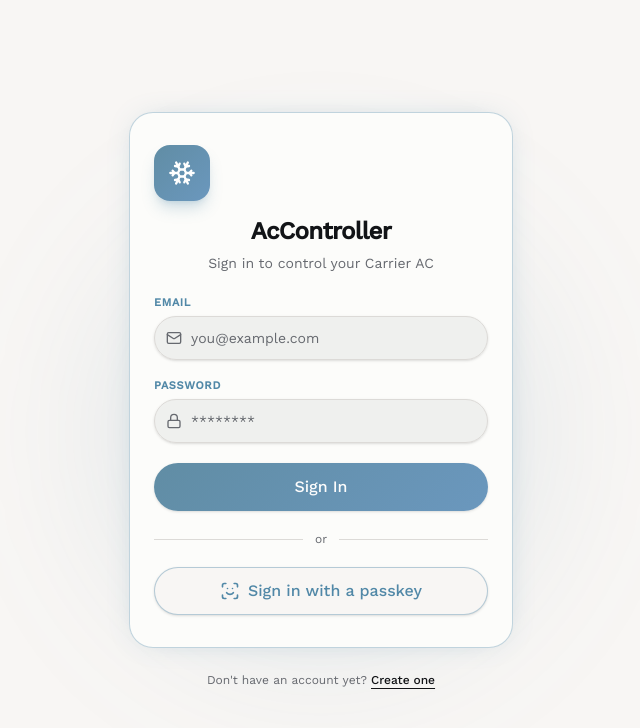
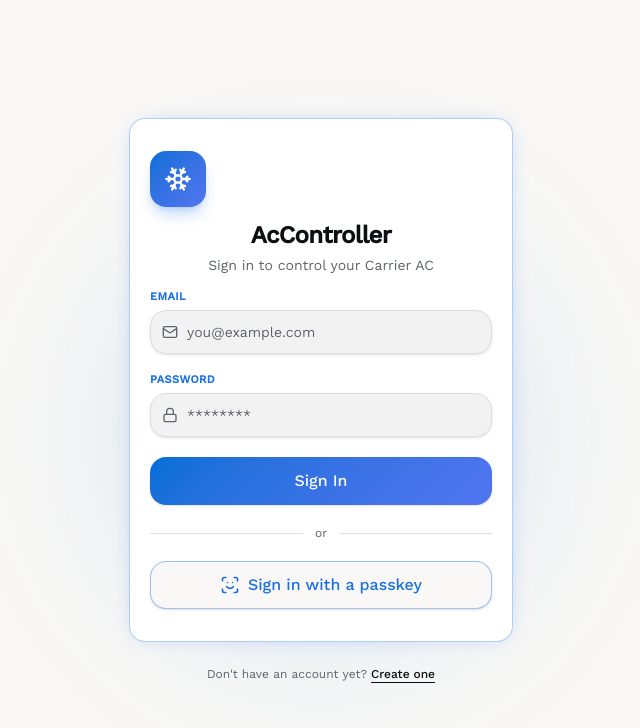
Before and after one commit to Omar-Raslan-16006931/AcController, a React (Vite) app in the folder frontend/: page /login in a window 1280 px wide. Shown: the top 728 px of the page, without its empty margins (319-959 px from the left). Built offline with nearby package versions, Linux system fonts and the light colour scheme; no server answers.

Commit message:
style(remote): redesign remote page controls

```diff
--- a/frontend/src/components/ui/card.tsx
+++ b/frontend/src/components/ui/card.tsx
@@ -7,7 +7,7 @@
     <div
       data-slot="card"
       className={cn(
-        "bg-card text-card-foreground flex flex-col gap-6 rounded-3xl border shadow-sm",
+        "bg-card text-card-foreground flex flex-col gap-4 rounded-2xl border shadow-sm",
         className
       )}
       {...props}
@@ -20,7 +20,7 @@
     <div
       data-slot="card-header"
       className={cn(
-        "@container/card-header grid auto-rows-min grid-rows-[auto_auto] items-start gap-1.5 px-6 pt-6 has-[data-slot=card-action]:grid-cols-[1fr_auto]",
+        "@container/card-header grid auto-rows-min grid-rows-[auto_auto] items-start gap-1 px-5 pt-5 has-[data-slot=card-action]:grid-cols-[1fr_auto]",
         className
       )}
       {...props}
@@ -63,7 +63,7 @@
 
 function CardContent({ className, ...props }: React.ComponentProps<"div">) {
   return (
-    <div data-slot="card-content" className={cn("px-6", className)} {...props} />
+    <div data-slot="card-content" className={cn("px-5", className)} {...props} />
   )
 }
 
@@ -71,7 +71,7 @@
   return (
     <div
       data-slot="card-footer"
-      className={cn("flex items-center px-6 pb-6 [.border-t]:pt-6", className)}
+      className={cn("flex items-center px-5 pb-5 [.border-t]:pt-5", className)}
       {...props}
     />
   )
--- a/frontend/src/features/remote/temperature-dial.tsx
+++ b/frontend/src/features/remote/temperature-dial.tsx
@@ -9,10 +9,10 @@
 const END_ANGLE = 135
 const SWEEP = END_ANGLE - START_ANGLE
 
-const SIZE = 300
+const SIZE = 220
 const CENTER = SIZE / 2
-const RADIUS = 124
-const STROKE = 14
+const RADIUS = 92
+const STROKE = 10
 
 function angleForValue(value: number) {
   const t = (value - MIN_TEMP) / (MAX_TEMP - MIN_TEMP)
@@ -39,10 +39,9 @@
 }
 
 /**
- * A frictionless, single-purpose circular dial: drag (or tap) anywhere on
- * the ring to preview a temperature in real time, release to commit it.
- * Committing only on release/keypress — not on every pointermove — keeps
- * this from firing a flood of requests mid-drag.
+ * Drag (or tap) anywhere on the ring to preview a temperature in real time,
+ * release to commit it. Committing only on release/keypress — not on every
+ * pointermove — keeps this from firing a flood of requests mid-drag.
  */
 export function TemperatureDial({
   value,
@@ -111,10 +110,9 @@
   const handlePos = polarToCartesian(angleForValue(displayValue))
   const settleTransition = isDragging
     ? { duration: 0 }
-    : { type: "spring" as const, stiffness: 320, damping: 28 }
+    : { type: "spring" as const, stiffness: 340, damping: 30 }
 
   return (
-    <div className="flex flex-col items-center gap-3">
     <div
       role="slider"
       tabIndex={disabled ? -1 : 0}
@@ -133,74 +131,43 @@
       <svg
         ref={svgRef}
         viewBox={`0 0 ${SIZE} ${SIZE}`}
-          className="size-64 cursor-pointer sm:size-72"
+        className="size-44 cursor-pointer sm:size-48"
         onPointerDown={handlePointerDown}
         onPointerMove={handlePointerMove}
         onPointerUp={handlePointerUp}
         onPointerCancel={handlePointerUp}
       >
-          <path
-            d={trackPath}
-            fill="none"
-            stroke="var(--color-border)"
-            strokeWidth={STROKE}
-            strokeLinecap="round"
-          />
+        <path d={trackPath} fill="none" stroke="var(--color-border)" strokeWidth={STROKE} strokeLinecap="round" />
         {fillPath && (
-            <path
-              d={fillPath}
-              fill="none"
-              stroke="var(--color-frost)"
-              strokeWidth={STROKE}
-              strokeLinecap="round"
-            />
+          <path d={fillPath} fill="none" stroke="var(--color-frost)" strokeWidth={STROKE} strokeLinecap="round" />
         )}
         <motion.circle
           cx={handlePos.x}
           cy={handlePos.y}
-            r={STROKE / 2 + 5}
+          r={STROKE / 2 + 4}
           fill="var(--color-background)"
           stroke="var(--color-frost)"
-            strokeWidth={3}
+          strokeWidth={2.5}
           animate={{ cx: handlePos.x, cy: handlePos.y }}
           transition={settleTransition}
         />
-          <text
-            x={polarToCartesian(START_ANGLE).x}
-            y={polarToCartesian(START_ANGLE).y}
-            textAnchor="middle"
-            dominantBaseline="hanging"
-            className="fill-muted-foreground font-heading text-[11px]"
-          >
-            {MIN_TEMP}°
-          </text>
-          <text
-            x={polarToCartesian(END_ANGLE).x}
-            y={polarToCartesian(END_ANGLE).y}
-            textAnchor="middle"
-            dominantBaseline="hanging"
-            className="fill-muted-foreground font-heading text-[11px]"
-          >
-            {MAX_TEMP}°
-          </text>
       </svg>
 
       <div className="pointer-events-none absolute inset-0 flex flex-col items-center justify-center">
         <AnimatePresence mode="popLayout">
           <motion.div
             key={displayValue}
-              initial={{ opacity: 0, y: 14, scale: 0.9 }}
+            initial={{ opacity: 0, y: 10, scale: 0.9 }}
             animate={{ opacity: 1, y: 0, scale: 1 }}
-              exit={{ opacity: 0, y: -14, scale: 0.9 }}
-              transition={{ type: "spring", stiffness: 380, damping: 28 }}
-              className="font-heading text-7xl font-bold tabular-nums sm:text-8xl"
+            exit={{ opacity: 0, y: -10, scale: 0.9 }}
+            transition={{ type: "spring", stiffness: 400, damping: 30 }}
+            className="font-heading text-4xl font-bold tabular-nums sm:text-5xl"
           >
             {displayValue}
-              <span className="text-muted-foreground align-top text-2xl font-medium">°</span>
+            <span className="text-muted-foreground align-top text-base font-medium">°</span>
           </motion.div>
         </AnimatePresence>
-          <p className="text-muted-foreground mt-1 text-xs font-light">Drag the ring to adjust</p>
-        </div>
+        <p className="text-muted-foreground mt-0.5 text-[10px]">{MIN_TEMP}°–{MAX_TEMP}°C</p>
       </div>
     </div>
   )
--- a/frontend/src/index.css
+++ b/frontend/src/index.css
@@ -53,105 +53,102 @@
 }
 
 :root {
-  --radius: 1.25rem;
+  --radius: 0.75rem;
 
-  /* Light — soft, warm-neutral off-white. Not clinical pure white. */
-  --background: oklch(0.975 0.004 80);
-  --foreground: oklch(0.19 0.006 260);
-  --card: oklch(0.99 0.002 80);
-  --card-foreground: oklch(0.19 0.006 260);
-  --popover: oklch(0.99 0.002 80);
-  --popover-foreground: oklch(0.19 0.006 260);
-  --primary: oklch(0.6 0.075 235);
+  --background: oklch(0.98 0.003 90);
+  --foreground: oklch(0.17 0.008 260);
+  --card: oklch(1 0 0);
+  --card-foreground: oklch(0.17 0.008 260);
+  --popover: oklch(1 0 0);
+  --popover-foreground: oklch(0.17 0.008 260);
+  /* Confident, saturated indigo-blue — not washed out. */
+  --primary: oklch(0.56 0.19 258);
   --primary-foreground: oklch(0.99 0 0);
-  --secondary: oklch(0.94 0.004 80);
-  --secondary-foreground: oklch(0.25 0.006 260);
-  --muted: oklch(0.945 0.004 80);
-  --muted-foreground: oklch(0.52 0.01 260);
-  --accent: oklch(0.93 0.012 235);
-  --accent-foreground: oklch(0.25 0.02 235);
-  --destructive: oklch(0.58 0.2 25);
+  --secondary: oklch(0.955 0.004 260);
+  --secondary-foreground: oklch(0.25 0.008 260);
+  --muted: oklch(0.955 0.004 260);
+  --muted-foreground: oklch(0.5 0.012 260);
+  --accent: oklch(0.93 0.03 258);
+  --accent-foreground: oklch(0.3 0.05 258);
+  --destructive: oklch(0.58 0.22 25);
   --destructive-foreground: oklch(0.985 0 0);
-  --success: oklch(0.6 0.14 155);
+  --success: oklch(0.62 0.16 155);
   --success-foreground: oklch(0.985 0 0);
-  --warning: oklch(0.72 0.14 75);
-  --warning-foreground: oklch(0.19 0.006 260);
-  /* Single muted "frost" accent — the only saturated-ish color, reserved
-     for active/selected states. Everything else is monochrome. */
-  --frost: oklch(0.6 0.075 235);
-  --frost-from: oklch(0.62 0.06 232);
-  --frost-to: oklch(0.66 0.075 245);
+  --warning: oklch(0.75 0.16 75);
+  --warning-foreground: oklch(0.17 0.008 260);
+  --frost: oklch(0.56 0.19 258);
+  --frost-from: oklch(0.55 0.18 255);
+  --frost-to: oklch(0.6 0.19 268);
   --mint: var(--frost);
   --glow: var(--frost);
   --brand-from: var(--frost-from);
   --brand-to: var(--frost-to);
-  --tint-cool: oklch(0.7 0.09 235 / 14%);
-  --tint-heat: oklch(0.72 0.1 55 / 14%);
-  --border: oklch(0.89 0.005 80);
-  --input: oklch(0.89 0.005 80);
-  --ring: oklch(0.6 0.075 235 / 0.45);
-  --chart-1: oklch(0.6 0.09 235);
-  --chart-2: oklch(0.65 0.1 190);
-  --chart-3: oklch(0.68 0.11 145);
-  --chart-4: oklch(0.72 0.12 80);
-  --chart-5: oklch(0.62 0.14 25);
-  --sidebar: oklch(0.975 0.004 80);
-  --sidebar-foreground: oklch(0.19 0.006 260);
-  --sidebar-primary: oklch(0.6 0.075 235);
+  --tint-cool: oklch(0.65 0.13 250 / 12%);
+  --tint-heat: oklch(0.7 0.15 50 / 12%);
+  --border: oklch(0.9 0.006 260);
+  --input: oklch(0.9 0.006 260);
+  --ring: oklch(0.56 0.19 258 / 0.45);
+  --chart-1: oklch(0.56 0.19 258);
+  --chart-2: oklch(0.65 0.14 190);
+  --chart-3: oklch(0.68 0.15 145);
+  --chart-4: oklch(0.72 0.15 80);
+  --chart-5: oklch(0.62 0.18 25);
+  --sidebar: oklch(0.98 0.003 90);
+  --sidebar-foreground: oklch(0.17 0.008 260);
+  --sidebar-primary: oklch(0.56 0.19 258);
   --sidebar-primary-foreground: oklch(0.99 0 0);
-  --sidebar-accent: oklch(0.93 0.012 235);
-  --sidebar-accent-foreground: oklch(0.25 0.02 235);
-  --sidebar-border: oklch(0.89 0.005 80);
-  --sidebar-ring: oklch(0.6 0.075 235 / 0.45);
+  --sidebar-accent: oklch(0.93 0.03 258);
+  --sidebar-accent-foreground: oklch(0.3 0.05 258);
+  --sidebar-border: oklch(0.9 0.006 260);
+  --sidebar-ring: oklch(0.56 0.19 258 / 0.45);
 }
 
 .dark {
-  /* Dark — matte charcoal. Neutral, not blue/violet-tinted. */
-  --background: oklch(0.16 0.003 260);
-  --foreground: oklch(0.93 0.003 80);
-  --card: oklch(0.205 0.004 260);
-  --card-foreground: oklch(0.93 0.003 80);
-  --popover: oklch(0.205 0.004 260);
-  --popover-foreground: oklch(0.93 0.003 80);
-  --primary: oklch(0.74 0.08 232);
-  --primary-foreground: oklch(0.14 0.02 235);
-  --secondary: oklch(0.26 0.004 260);
-  --secondary-foreground: oklch(0.93 0.003 80);
-  --muted: oklch(0.26 0.004 260);
-  --muted-foreground: oklch(0.65 0.006 260);
-  --accent: oklch(0.3 0.025 235);
-  --accent-foreground: oklch(0.93 0.01 235);
-  --destructive: oklch(0.68 0.19 25);
+  --background: oklch(0.15 0.005 260);
+  --foreground: oklch(0.94 0.004 90);
+  --card: oklch(0.195 0.006 260);
+  --card-foreground: oklch(0.94 0.004 90);
+  --popover: oklch(0.195 0.006 260);
+  --popover-foreground: oklch(0.94 0.004 90);
+  --primary: oklch(0.68 0.17 258);
+  --primary-foreground: oklch(0.13 0.02 258);
+  --secondary: oklch(0.25 0.006 260);
+  --secondary-foreground: oklch(0.94 0.004 90);
+  --muted: oklch(0.25 0.006 260);
+  --muted-foreground: oklch(0.64 0.01 260);
+  --accent: oklch(0.28 0.04 258);
+  --accent-foreground: oklch(0.85 0.05 258);
+  --destructive: oklch(0.68 0.2 25);
   --destructive-foreground: oklch(0.99 0 0);
-  --success: oklch(0.73 0.14 155);
-  --success-foreground: oklch(0.14 0.03 155);
-  --warning: oklch(0.78 0.14 75);
-  --warning-foreground: oklch(0.16 0.01 75);
-  --frost: oklch(0.74 0.08 232);
-  --frost-from: oklch(0.68 0.07 228);
-  --frost-to: oklch(0.78 0.08 240);
+  --success: oklch(0.72 0.15 155);
+  --success-foreground: oklch(0.13 0.03 155);
+  --warning: oklch(0.78 0.15 75);
+  --warning-foreground: oklch(0.15 0.01 75);
+  --frost: oklch(0.68 0.17 258);
+  --frost-from: oklch(0.63 0.16 253);
+  --frost-to: oklch(0.72 0.17 270);
   --mint: var(--frost);
   --glow: var(--frost);
   --brand-from: var(--frost-from);
   --brand-to: var(--frost-to);
-  --tint-cool: oklch(0.55 0.09 235 / 18%);
-  --tint-heat: oklch(0.58 0.11 55 / 18%);
-  --border: oklch(1 0 0 / 0.08);
-  --input: oklch(1 0 0 / 0.07);
-  --ring: oklch(0.74 0.08 232 / 0.5);
-  --chart-1: oklch(0.74 0.08 232);
-  --chart-2: oklch(0.7 0.1 190);
-  --chart-3: oklch(0.74 0.11 145);
-  --chart-4: oklch(0.78 0.12 80);
-  --chart-5: oklch(0.7 0.15 25);
-  --sidebar: oklch(0.18 0.004 260);
-  --sidebar-foreground: oklch(0.93 0.003 80);
-  --sidebar-primary: oklch(0.74 0.08 232);
-  --sidebar-primary-foreground: oklch(0.14 0.02 235);
-  --sidebar-accent: oklch(0.3 0.025 235);
-  --sidebar-accent-foreground: oklch(0.93 0.01 235);
-  --sidebar-border: oklch(1 0 0 / 0.08);
-  --sidebar-ring: oklch(0.74 0.08 232 / 0.5);
+  --tint-cool: oklch(0.55 0.13 250 / 16%);
+  --tint-heat: oklch(0.6 0.15 50 / 16%);
+  --border: oklch(1 0 0 / 0.09);
+  --input: oklch(1 0 0 / 0.08);
+  --ring: oklch(0.68 0.17 258 / 0.5);
+  --chart-1: oklch(0.68 0.17 258);
+  --chart-2: oklch(0.7 0.14 190);
+  --chart-3: oklch(0.74 0.15 145);
+  --chart-4: oklch(0.78 0.15 80);
+  --chart-5: oklch(0.7 0.18 25);
+  --sidebar: oklch(0.17 0.006 260);
+  --sidebar-foreground: oklch(0.94 0.004 90);
+  --sidebar-primary: oklch(0.68 0.17 258);
+  --sidebar-primary-foreground: oklch(0.13 0.02 258);
+  --sidebar-accent: oklch(0.28 0.04 258);
+  --sidebar-accent-foreground: oklch(0.85 0.05 258);
+  --sidebar-border: oklch(1 0 0 / 0.09);
+  --sidebar-ring: oklch(0.68 0.17 258 / 0.5);
 }
 
 @layer base {
@@ -177,23 +174,20 @@
     scrollbar-width: none;
   }
 
-  /* Soft glass surface for floating elements (drawer, dial card, pending bar). */
   .glass {
-    background: color-mix(in oklch, var(--card) 72%, transparent);
-    backdrop-filter: blur(24px) saturate(150%);
-    -webkit-backdrop-filter: blur(24px) saturate(150%);
-    border: 1px solid color-mix(in oklch, var(--foreground) 8%, transparent);
+    background: color-mix(in oklch, var(--card) 80%, transparent);
+    backdrop-filter: blur(16px) saturate(150%);
+    -webkit-backdrop-filter: blur(16px) saturate(150%);
+    border: 1px solid color-mix(in oklch, var(--foreground) 7%, transparent);
   }
 
-  /* Barely-there two-stop gradient within the frost hue family — used
-     sparingly (icon badge), never a bold rainbow gradient. */
   .brand-gradient {
     background-image: linear-gradient(135deg, var(--brand-from), var(--brand-to));
   }
 
   .label-accent {
     color: var(--frost);
-    letter-spacing: 0.06em;
+    letter-spacing: 0.04em;
     text-transform: uppercase;
     font-weight: 600;
     font-size: 0.6875rem;
@@ -201,11 +195,11 @@
 
   .card-glow {
     border-color: color-mix(in oklch, var(--glow) 35%, transparent);
-    box-shadow: 0 0 32px -14px color-mix(in oklch, var(--glow) 45%, transparent);
+    box-shadow: 0 0 24px -10px color-mix(in oklch, var(--glow) 40%, transparent);
   }
 
   .bg-glow-orb {
-    background: radial-gradient(closest-side, color-mix(in oklch, var(--glow) 22%, transparent), transparent);
+    background: radial-gradient(closest-side, color-mix(in oklch, var(--glow) 20%, transparent), transparent);
   }
 
   .pb-safe {
```
Also changed, not shown: frontend/src/features/remote/fan-selector.tsx (+4 -4 lines), frontend/src/features/remote/mode-selector.tsx (+6 -6 lines), frontend/src/features/remote/power-button.tsx (+8 -12 lines), frontend/src/pages/remote-page.tsx (+42 -62 lines). Lines whose indentation alone changed are shown as unchanged.
